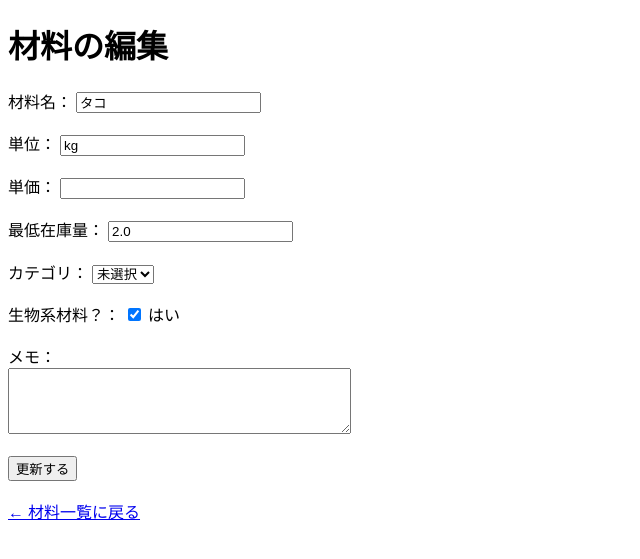
After one commit to KohtaroNishimura/inventory_control_app, a Flask app: page /materials/1/edit in a window 1280 px wide. The commit adds this page. Shown: the top 559 px of the page, without its empty margins (0-640 px from the left). Run offline with Flask 3, Linux system fonts and the light colour scheme; data comes from the database, SQL or seed files in the repository; both versions use the stored data as it was after the commit.

Commit message:
材料編集機能を追加：材料の編集フォームを表示し、編集内容を更新する処理を実装

```diff
--- a/app.py
+++ b/app.py
@@ -72,5 +72,63 @@ def add_material():
     return redirect("/materials")
 
 
+# ---------------------------------------------
+# 材料編集フォームの表示（GET）
+# ---------------------------------------------
+@app.route("/materials/<int:material_id>/edit", methods=["GET"])
+def edit_material_form(material_id):
+    conn = get_db()
+
+    material = conn.execute(
+        "SELECT * FROM materials WHERE id = ?", (material_id,)
+    ).fetchone()
+
+    categories = conn.execute(
+        "SELECT id, category_name FROM material_categories"
+    ).fetchall()
+
+    conn.close()
+
+    return render_template(
+        "edit_material.html",
+        material=material,
+        categories=categories
+    )
+
+
+# ---------------------------------------------
+# 材料編集の更新処理（POST）
+# ---------------------------------------------
+@app.route("/materials/<int:material_id>/edit", methods=["POST"])
+def edit_material(material_id):
+    name = request.form["name"]
+    unit = request.form["unit"]
+    price = request.form["price"]
+    minimum_stock = request.form["minimum_stock"]
+    perishable = request.form.get("perishable", 0)
+    category_id = request.form.get("category_id")
+    memo = request.form.get("memo", "")
+
+    if category_id:
+        category_id = int(category_id)
+    else:
+        category_id = None
+
+    conn = get_db()
+    conn.execute(
+        """
+        UPDATE materials
+        SET name=?, unit=?, price_per_unit=?, minimum_stock=?,
+            perishable=?, category_id=?, memo=?
+        WHERE id=?
+        """,
+        (name, unit, price, minimum_stock, perishable, category_id, memo, material_id),
+    )
+    conn.commit()
+    conn.close()
+
+    return redirect("/materials")
+
+
 if __name__ == "__main__":
     app.run(debug=True)
--- /dev/null
+++ b/templates/edit_material.html
@@ -0,0 +1,52 @@
+<!DOCTYPE html>
+<html lang="ja">
+<head>
+    <meta charset="UTF-8">
+    <title>材料の編集</title>
+</head>
+<body>
+    <h1>材料の編集</h1>
+
+    <form action="/materials/{{ material.id }}/edit" method="POST">
+
+        <label>材料名：</label>
+        <input type="text" name="name" value="{{ material.name }}" required><br><br>
+
+        <label>単位：</label>
+        <input type="text" name="unit" value="{{ material.unit }}"><br><br>
+
+        <label>単価：</label>
+        <input type="number" step="0.01" name="price" value="{{ material.price_per_unit }}"><br><br>
+
+        <label>最低在庫量：</label>
+        <input type="number" step="0.01" name="minimum_stock" value="{{ material.minimum_stock }}"><br><br>
+
+        <label>カテゴリ：</label>
+        <select name="category_id">
+            <option value="">未選択</option>
+            {% for c in categories %}
+                <option value="{{ c.id }}"
+                    {% if material.category_id == c.id %}selected{% endif %}>
+                    {{ c.category_name }}
+                </option>
+            {% endfor %}
+        </select>
+        <br><br>
+
+        <label>生物系材料？：</label>
+        <input type="checkbox" name="perishable" value="1"
+            {% if material.perishable %}checked{% endif %}>
+        はい
+        <br><br>
+
+        <label>メモ：</label><br>
+        <textarea name="memo" rows="4" cols="40">{{ material.memo }}</textarea>
+        <br><br>
+
+        <button type="submit">更新する</button>
+    </form>
+
+    <br>
+    <a href="/materials">← 材料一覧に戻る</a>
+</body>
+</html>
--- a/templates/materials_list.html
+++ b/templates/materials_list.html
@@ -18,6 +18,7 @@
             <th>最低在庫量</th>
             <th>生物？</th>
             <th>メモ</th>
+            <th>編集</th>
         </tr>
 
         {% for m in materials %}
@@ -29,6 +30,7 @@
             <td>{{ m.minimum_stock }}</td>
             <td>{{ "はい" if m.perishable else "いいえ" }}</td>
             <td>{{ m.memo }}</td>
+            <td><a href="/materials/{{ m.id }}/edit">編集</a></td>
         </tr>
         {% endfor %}
     </table>
```
Also changed, not shown: inventory_control.db, 1 other file.
